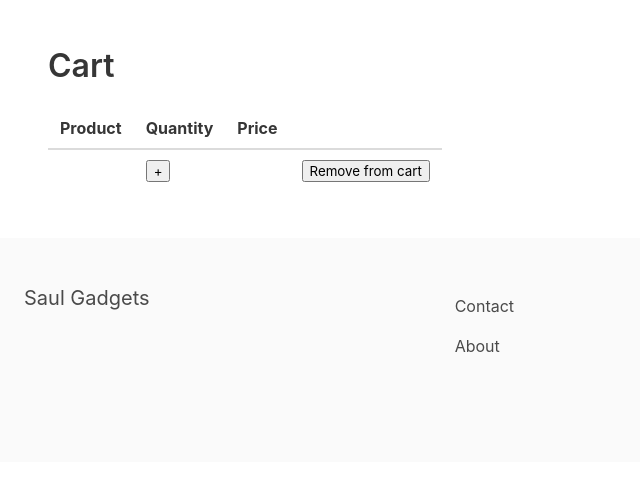
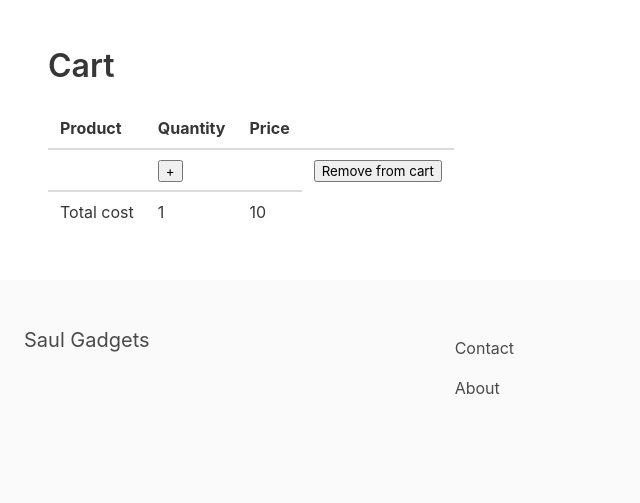
Before and after one commit to cahyareza/django_ecommerce_saulgadgets, a Django app: template saulgadgets_3_8_7/saulgadgets/apps/cart/templates/cart.html in a window 1280 px wide. Shown: the part 56-559 px from the top of the page, without its empty margins (0-640 px from the left). Run offline with Django 3.2, Linux system fonts and the light colour scheme; the template is opened without the code that fills it: most values are stand-ins (such as "Sample title", 1, 10 or a date in 2020); some libraries are stand-ins or nearby versions.

Commit message:
Show total price for the whole cart

```diff
--- a/saulgadgets_3_8_7/saulgadgets/apps/cart/cart.py
+++ b/saulgadgets_3_8_7/saulgadgets/apps/cart/cart.py
@@ -81,3 +81,6 @@ class Cart(object):
 
     def get_total_length(self):
         return sum(item['quantity'] for item in self.cart.values())
+
+    def get_total_cost(self):
+        return sum(item['total_price'] for item in self.cart.values())
--- a/saulgadgets_3_8_7/saulgadgets/apps/cart/templates/cart.html
+++ b/saulgadgets_3_8_7/saulgadgets/apps/cart/templates/cart.html
@@ -25,7 +25,11 @@
                         </tr>
                     </tbody>
 
-
+                    <tfoot>
+                        <td>Total cost</td>
+                        <td>{{ cart.get_total_length }}</td>
+                        <td>{{ cart.get_total_cost }}</td>
+                    </tfoot>
                 </table>
             </div>
         {% else %}
```
